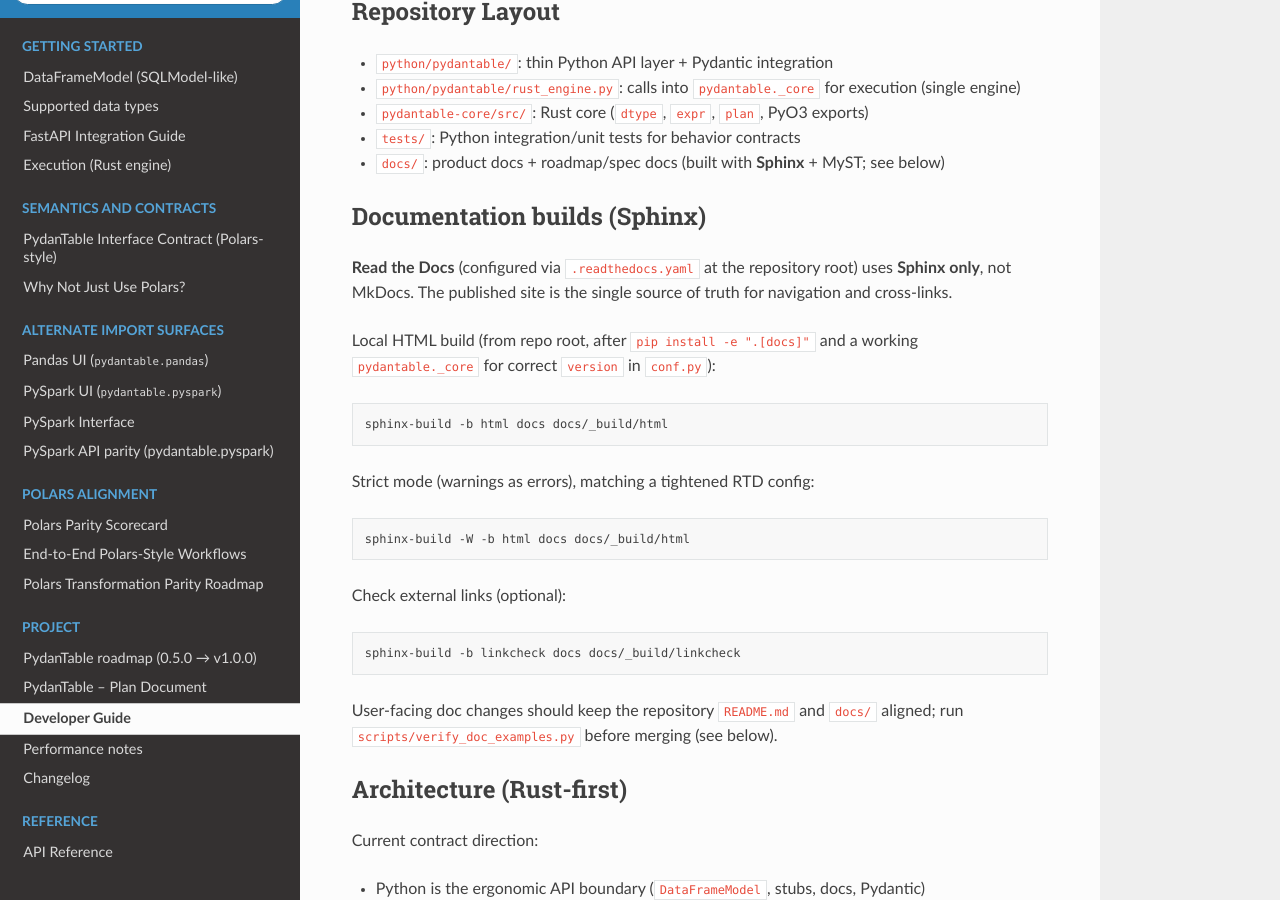
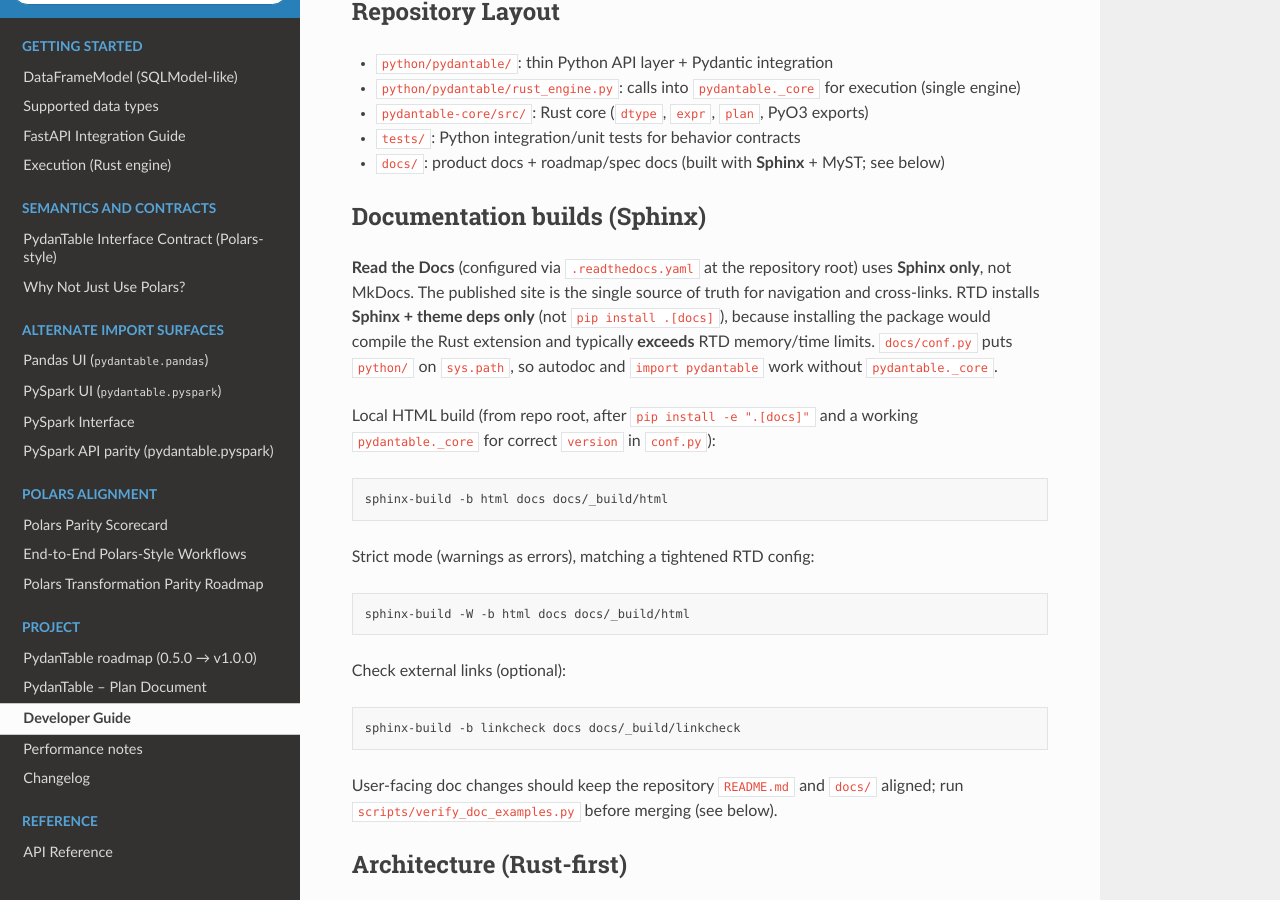
Before and after one commit to eddiethedean/pydantable, a Sphinx documentation site: the page built from docs/DEVELOPER.md, in a window 1280 px wide and 900 px high, scrolled down 705 px. Built offline with Sphinx 7.4.7 and the Read the Docs theme 3.1.0, drawn with Linux system fonts in a browser that asks for light colours; the version number is read from the project's files by our own code.

Commit message:
ci(rtd): install Sphinx deps only — skip maturin/Rust build
Read the Docs was failing when pip install .[docs] compiled the full native
crate. conf.py already adds python/ to sys.path; document the split in DEVELOPER.

```diff
--- a/docs/DEVELOPER.md
+++ b/docs/DEVELOPER.md
@@ -37,7 +37,7 @@ source .venv/bin/activate
 
 ## Documentation builds (Sphinx)
 
-**Read the Docs** (configured via `.readthedocs.yaml` at the repository root) uses **Sphinx only**, not MkDocs. The published site is the single source of truth for navigation and cross-links.
+**Read the Docs** (configured via `.readthedocs.yaml` at the repository root) uses **Sphinx only**, not MkDocs. The published site is the single source of truth for navigation and cross-links. RTD installs **Sphinx + theme deps only** (not `pip install .[docs]`), because installing the package would compile the Rust extension and typically **exceeds** RTD memory/time limits. `docs/conf.py` puts `python/` on `sys.path`, so autodoc and `import pydantable` work without `pydantable._core`.
 
 Local HTML build (from repo root, after `pip install -e ".[docs]"` and a working `pydantable._core` for correct `version` in `conf.py`):
 
```
Also changed, not shown: .readthedocs.yaml.
